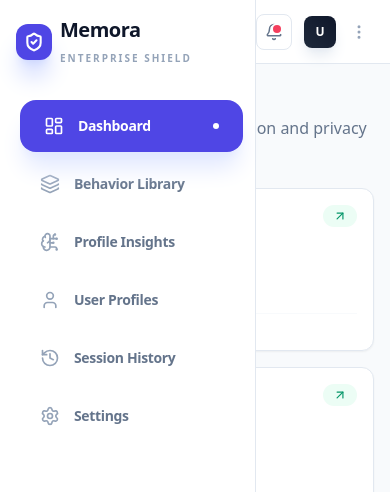
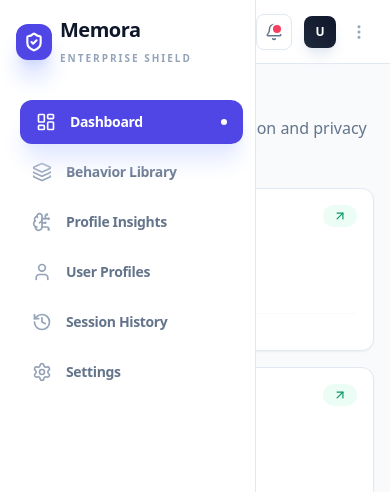
Before and after one commit to RP-Context-Engineering-via-MCP/memora-frontend, a React (Vite) app: page /dashboard in a window 390 px wide. Shown: the top 492 px of the page. Built offline with nearby package versions, Linux system fonts and the light colour scheme; no server answers.

Commit message:
make navigation bar in UI more responsive

```diff
--- a/src/components/Dashboard.jsx
+++ b/src/components/Dashboard.jsx
@@ -200,7 +200,9 @@ const Dashboard = () => {
   return (
     <div className="flex h-screen overflow-hidden bg-slate-50 font-sans text-slate-900">
       {/* Sidebar */}
-      <aside className={`fixed inset-y-0 left-0 z-50 w-64 sm:w-72 bg-white border-r border-slate-200 transition-transform duration-300 transform ${isSidebarOpen ? 'translate-x-0' : '-translate-x-full'} lg:relative lg:translate-x-0`}>
+      <aside
+        className={`fixed inset-y-0 left-0 z-50 w-64 sm:w-72 bg-white border-r border-slate-200 transition-transform duration-300 transform ${isSidebarOpen ? 'translate-x-0' : '-translate-x-full'} lg:relative lg:translate-x-0`}
+      >
         <div className="flex flex-col h-full">
           <div className="p-4 sm:p-6 lg:p-8">
             <div className="flex items-center gap-2 sm:gap-3 mb-8 lg:mb-10 group cursor-pointer">
@@ -223,6 +225,7 @@ const Dashboard = () => {
             </nav>
           </div>
           <div className="mt-auto p-4 sm:p-6">
+            <div>
               <div className="p-4 sm:p-5 bg-indigo-50/50 rounded-2xl border border-indigo-100">
                 <div className="flex justify-between items-center mb-3">
                   <span className="text-xs font-bold text-slate-500">Storage Capacity</span>
@@ -240,6 +243,7 @@ const Dashboard = () => {
                   <span className="text-xs font-bold text-slate-500 uppercase tracking-widest">Network Live</span>
                 </div>
                 <CircleDot size={14} className="text-slate-300" />
+              </div>
             </div>
           </div>
         </div>
@@ -618,7 +622,7 @@ const Dashboard = () => {
 const NavItem = ({ icon, label, active, onClick }) => (
   <button
     onClick={onClick}
-    className={`w-full flex items-center gap-3.5 px-6 py-4 rounded-2xl font-bold text-sm transition-all group ${
+    className={`w-full flex items-center gap-3.5 px-4 sm:px-6 py-3 sm:py-4 rounded-xl sm:rounded-2xl font-bold text-sm transition-all group ${
       active
         ? 'bg-indigo-600 text-white shadow-xl shadow-indigo-100 translate-x-1'
         : 'text-slate-500 hover:bg-slate-50 hover:text-slate-900'
```
Lines whose indentation alone changed are shown as unchanged.
